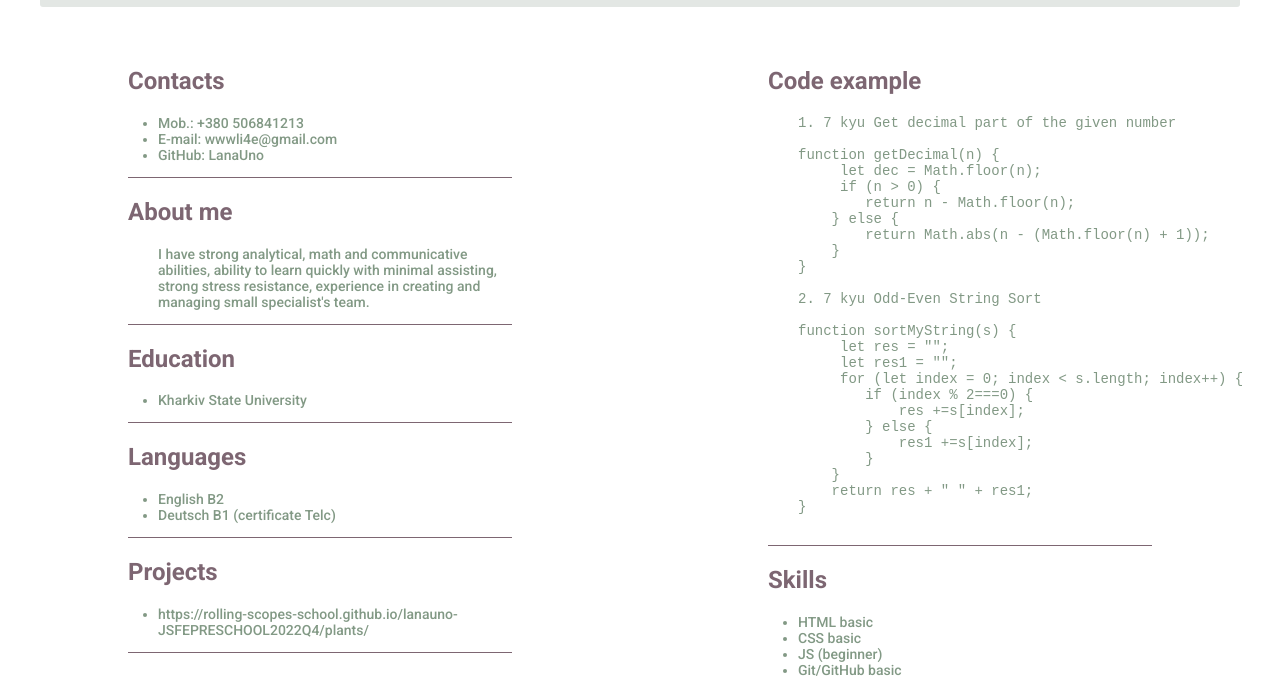
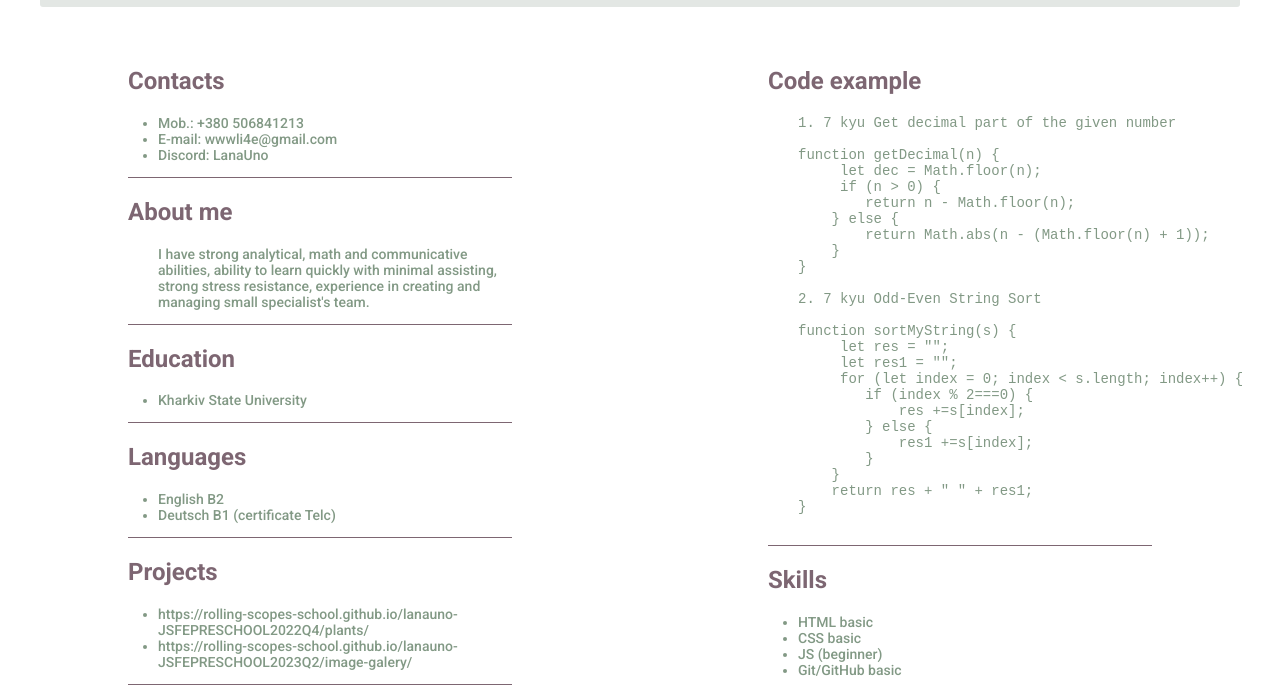
Before and after one commit to LanaUno/rsschool-cv, a plain HTML site: page index.html in a window 1280 px wide. Shown: the part 309-999 px from the top of the page. Drawn offline with Linux system fonts and the light colour scheme.

Commit message:
feat: add links, contacts

```diff
--- a/index.html
+++ b/index.html
@@ -46,7 +46,7 @@
                     <ul class="section-item">
                         <li>Mob.: +380 506841213</li>
                         <li>E-mail: wwwli4e@gmail.com</li>
-                        <li>GitHub: LanaUno</li>
+                        <li>Discord: LanaUno</li>
                     </ul>
                 </section>
                 <section id="about_me" class="section">
@@ -72,6 +72,7 @@
                     <h2 class="section-title">Projects</h2>
                     <ul class="section-item">
                         <li>https://rolling-scopes-school.github.io/lanauno-JSFEPRESCHOOL2022Q4/plants/</li>
+                        <li>https://rolling-scopes-school.github.io/lanauno-JSFEPRESCHOOL2023Q2/image-galery/</li>
                     </ul>
                 </section>
 
@@ -124,7 +125,7 @@ function sortMyString(s) {
             <a href="https://github.com/LanaUno" class="footer-link">
                 <p>@ 2024 lanauno</p>
             </a>
-            <a href="https://rs.school/js/"><img src="Logo.png" alt="Logo" class="logo"></a>
+            <a href="https://rs.school/courses/javascript-ru"><img src="Logo.png" alt="Logo" class="logo"></a>
         </div>
 
     </footer>
```
